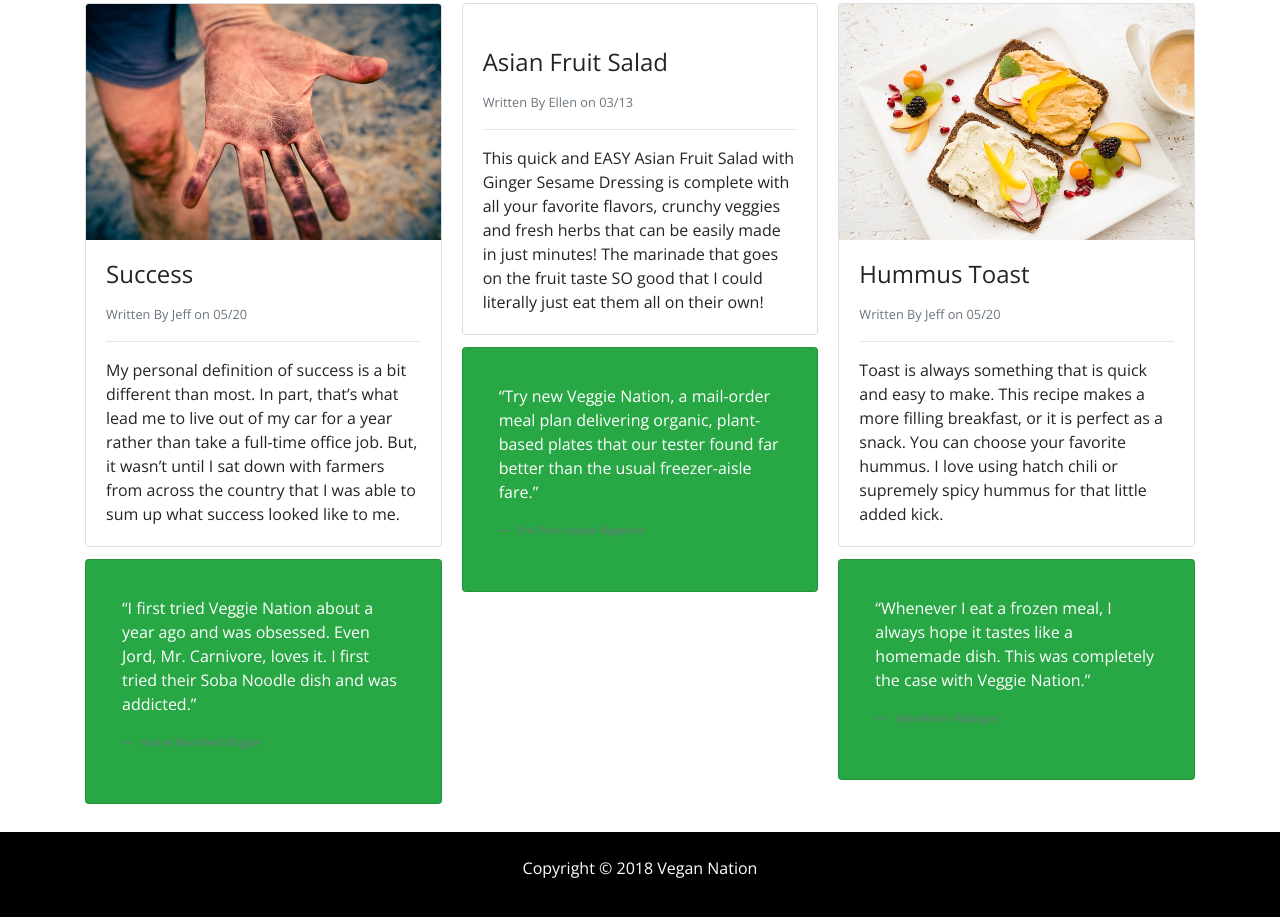
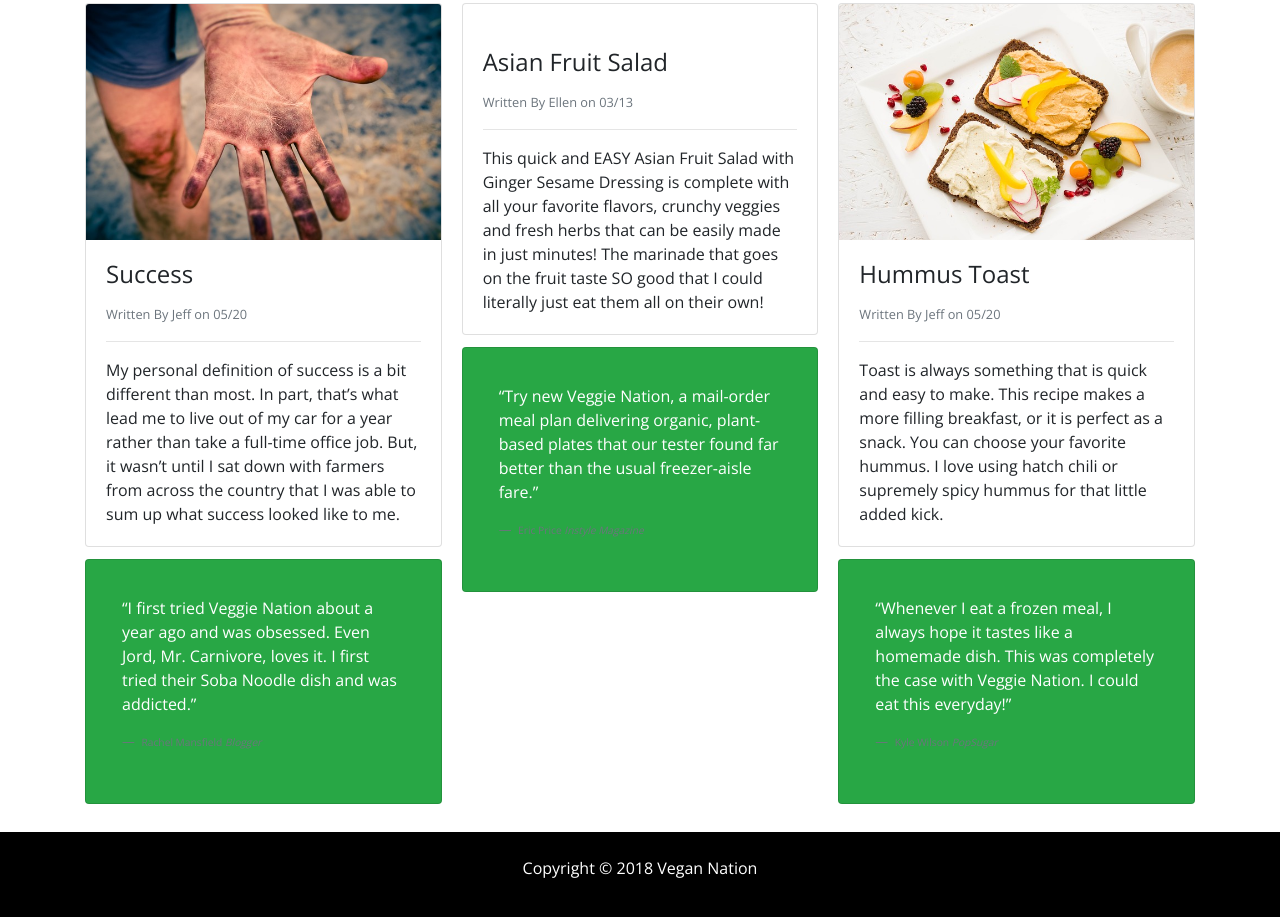
Before and after one commit to chuggins9710/veggie_nation, a plain HTML site: page blog.html in a window 1280 px wide. Shown: the part 269-1186 px from the top of the page. Drawn offline with nearby package versions, Linux system fonts and the light colour scheme.

Commit message:
Update blog.html

```diff
--- a/blog.html
+++ b/blog.html
@@ -122,7 +122,7 @@
                         <div class="card p-3 bg-success text-white">
                             <blockquote class="card-blockquote card-body">
                                 <p>“Whenever I eat a frozen meal, I always hope it tastes like a homemade dish. This was completely
-                                    the case with Veggie Nation.”<br></p>
+                                    the case with Veggie Nation. I could eat this everyday!”</p>
                                 <footer class="blockquote-footer">
                                     <small class="text-muted">Kyle Wilson
                                         <cite title="Source Title">PopSugar</cite>
```
